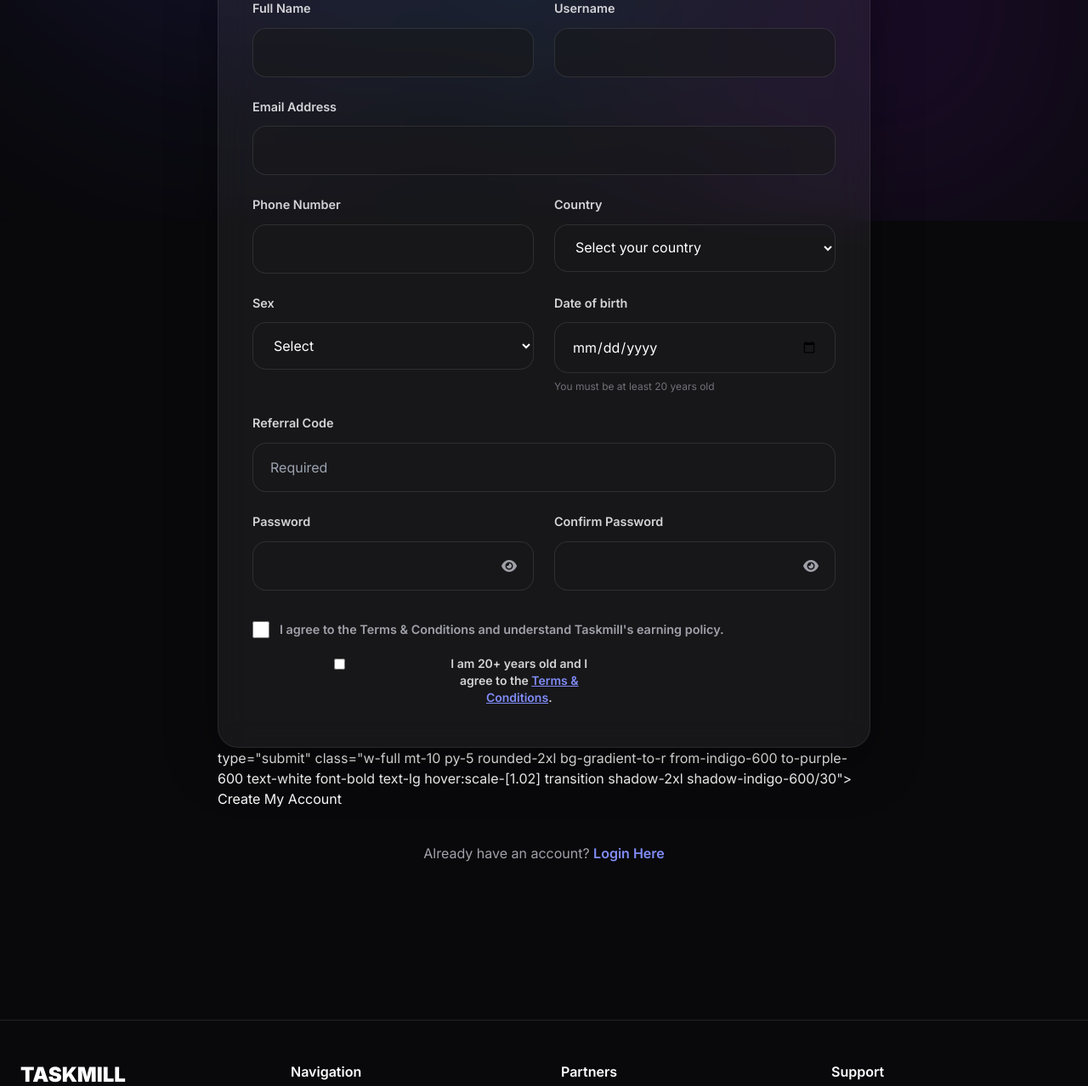
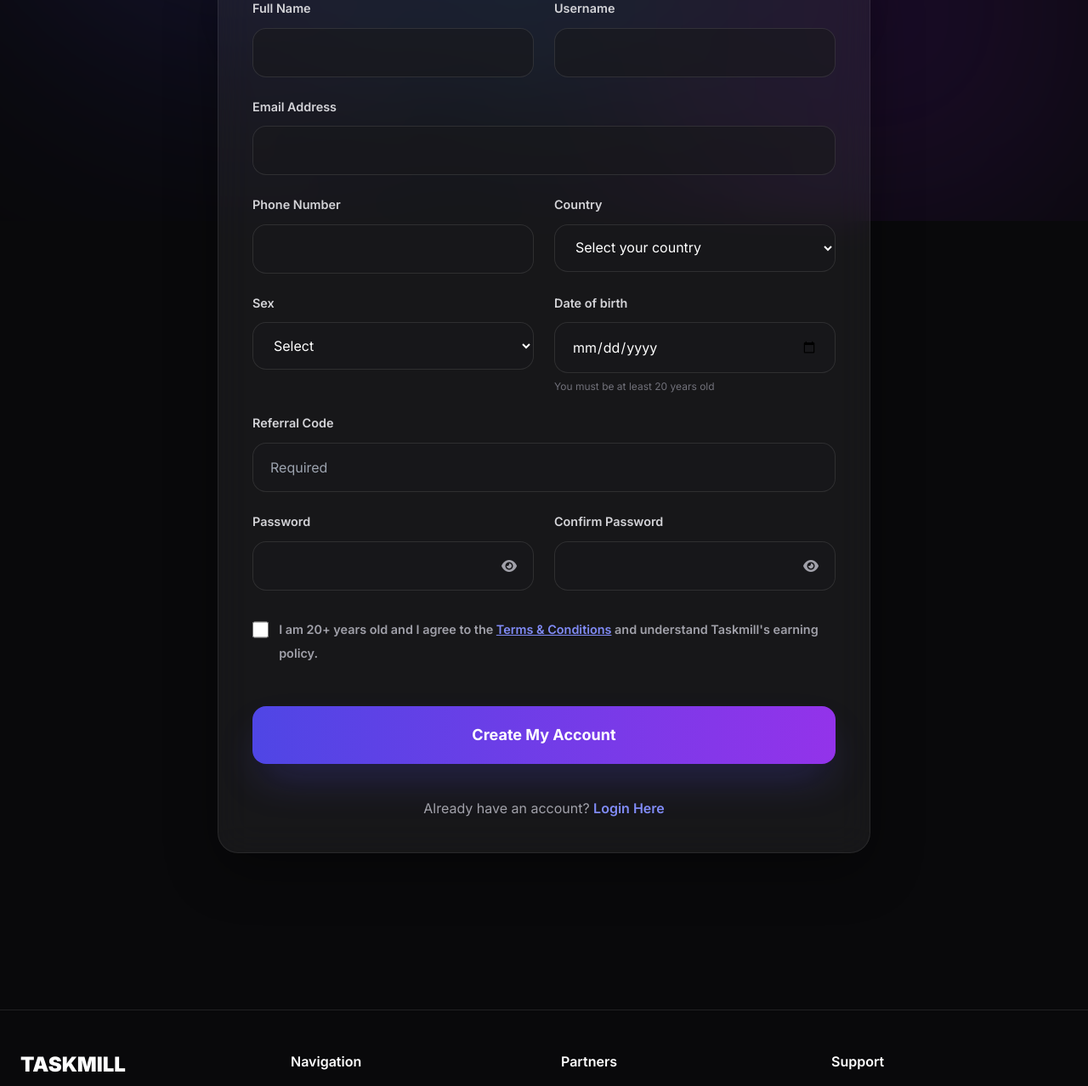
Before and after one commit to ombasi/taskmill, a Flask app: page /register in a window 1280 px wide. Shown: the part 540-1818 px from the top of the page at 85% size. Run offline with Flask 3, Linux system fonts and the light colour scheme; some libraries are stand-ins or nearby versions.

Commit message:
Fix register submit button HTML

```diff
--- a/templates/register.html
+++ b/templates/register.html
@@ -338,40 +338,20 @@
                 </div>
 
                 <!-- TERMS -->
-
                 <div class="mt-8 flex items-start gap-3">
-
-                    <input
-                        type="checkbox"
-                        required
-                        class="mt-1 w-5 h-5 accent-indigo-600">
-
-                    <label class="text-zinc-400 leading-7">
-
-                        I agree to the Terms & Conditions and understand
-                        Taskmill's earning policy.
-
+                    <input type="checkbox" name="accept_terms" value="1" required id="reg_terms"
+                           class="mt-1 w-5 h-5 accent-indigo-600">
+                    <label for="reg_terms" class="text-zinc-400 leading-7">
+                        I am 20+ years old and I agree to the
+                        <a href="{{ url_for('dashboard.terms') }}" target="_blank" class="text-indigo-400 underline">Terms &amp; Conditions</a>
+                        and understand Taskmill's earning policy.
                     </label>
-
                 </div>
 
                 <!-- BUTTON -->
-
-                <button
-
-                    <div class="md:col-span-2 flex items-start gap-3 mt-2">
-                        <input type="checkbox" name="accept_terms" value="1" required id="reg_terms" class="mt-1">
-                        <label for="reg_terms" class="text-sm text-zinc-300">
-                            I am 20+ years old and I agree to the
-                            <a href="{{ url_for('dashboard.terms') }}" target="_blank" class="text-indigo-400 underline">Terms &amp; Conditions</a>.
-                        </label>
-                    </div>
-
-                        type="submit"
+                <button type="submit"
                     class="w-full mt-10 py-5 rounded-2xl bg-gradient-to-r from-indigo-600 to-purple-600 text-white font-bold text-lg hover:scale-[1.02] transition shadow-2xl shadow-indigo-600/30">
-
                     Create My Account
-
                 </button>
 
             </form>
```
